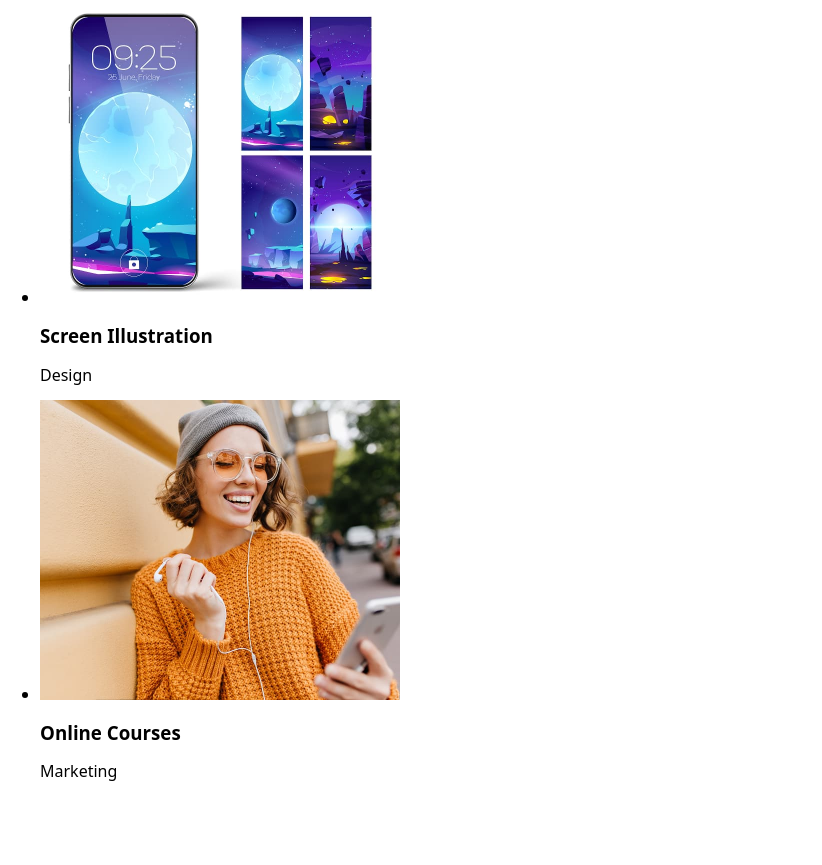
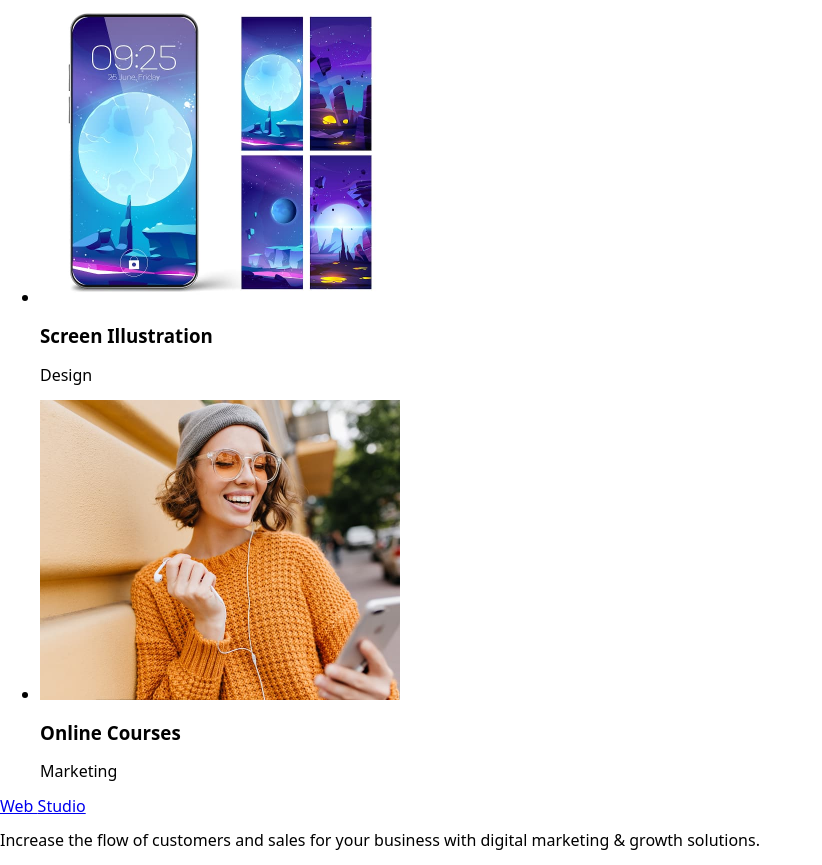
Before and after one commit to Belemonn/gow-markup-hw-02, a plain HTML site: page index.html in a window 1280 px wide. Shown: the part 3673-4538 px from the top of the page, without its empty margins (0-822 px from the left). Before the commit the page ends 4470 px from the top, so only its background shows below. Drawn offline with nearby package versions, Linux system fonts and the light colour scheme.

Commit message:
update footer

```diff
--- a/index.html
+++ b/index.html
@@ -189,5 +189,14 @@
         </li>
       </ul>
     </sectino>
+    <footer class="studio-foot">
+      <a href="./index.html" class="logo"
+        >Web <span class="logo-foot">Studio</span></a
+      >
+      <p class="text-foot">
+        Increase the flow of customers and sales for your business with digital
+        marketing & growth solutions.
+      </p>
+    </footer>
   </body>
 </html>
```
